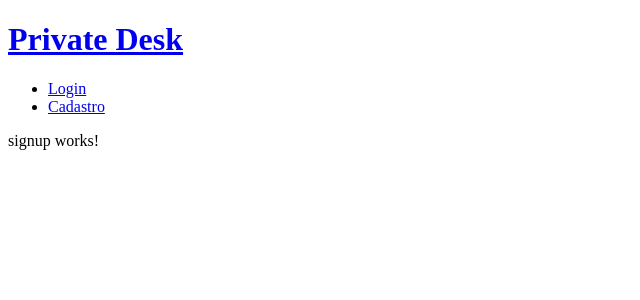
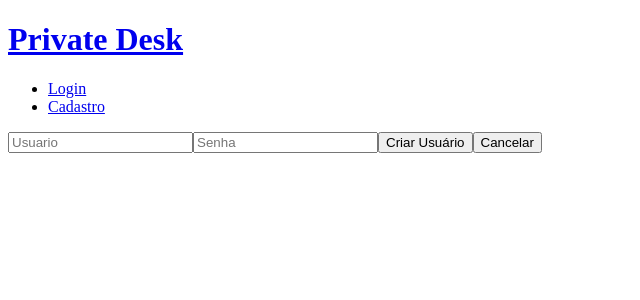
Before and after one commit to lucianesantcs/privateDesk, an Angular app: page /signup in a window 1280 px wide. Shown: the top 300 px of the page, without its empty margins (0-640 px from the left). Built offline with nearby package versions, Linux system fonts and the light colour scheme.

Commit message:
feat: Criado service de cadastro

```diff
--- a/src/app/signup/signup.component.html
+++ b/src/app/signup/signup.component.html
@@ -1 +1,4 @@
-<p>signup works!</p>
+<input type="email" placeholder="Usuario">
+<input type="password" placeholder="Senha">
+<button (click)="createUser()">Criar Usuário</button>
+<button (click)="cancel()">Cancelar</button>
--- a/src/app/signup/signup.component.ts
+++ b/src/app/signup/signup.component.ts
@@ -1,4 +1,6 @@
 import { Component, OnInit } from '@angular/core';
+import { Router } from '@angular/router';
+import { SignupService } from './signup.service';
 
 @Component({
   selector: 'app-signup',
@@ -7,9 +9,18 @@ import { Component, OnInit } from '@angular/core';
 })
 export class SignupComponent implements OnInit {
 
-  constructor() { }
+  constructor(private signupService: SignupService, private router: Router) { }
 
   ngOnInit(): void {
   }
 
+  createUser(): void {
+    this.signupService.showMessage('Usuário criado com sucesso!');
+    this.router.navigate(['/login']);
+  }
+
+  cancel(): void {
+    this.router.navigate(['/signup']);
+  }
+
 }
--- /dev/null
+++ b/src/app/signup/signup.service.ts
@@ -0,0 +1,13 @@
+import { Injectable } from '@angular/core';
+
+@Injectable({
+  providedIn: 'root'
+})
+export class SignupService {
+
+  constructor() { }
+
+  showMessage(message: string): void {
+    alert(message);
+  }
+}
```
Also changed, not shown: 1 other file (tests, documents, lock files or other folders).
